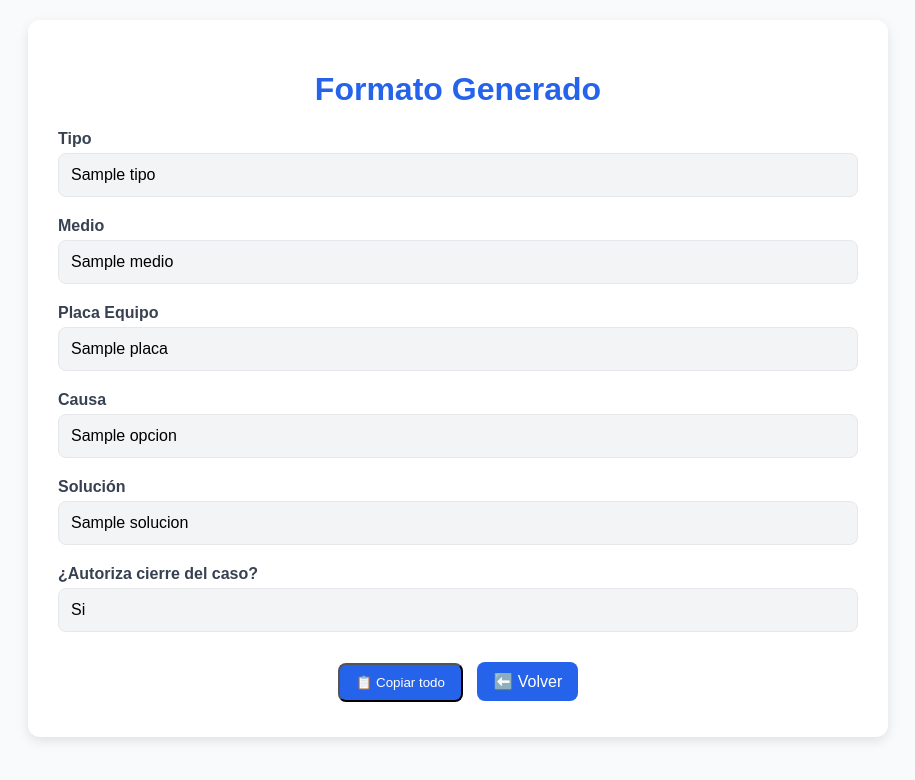
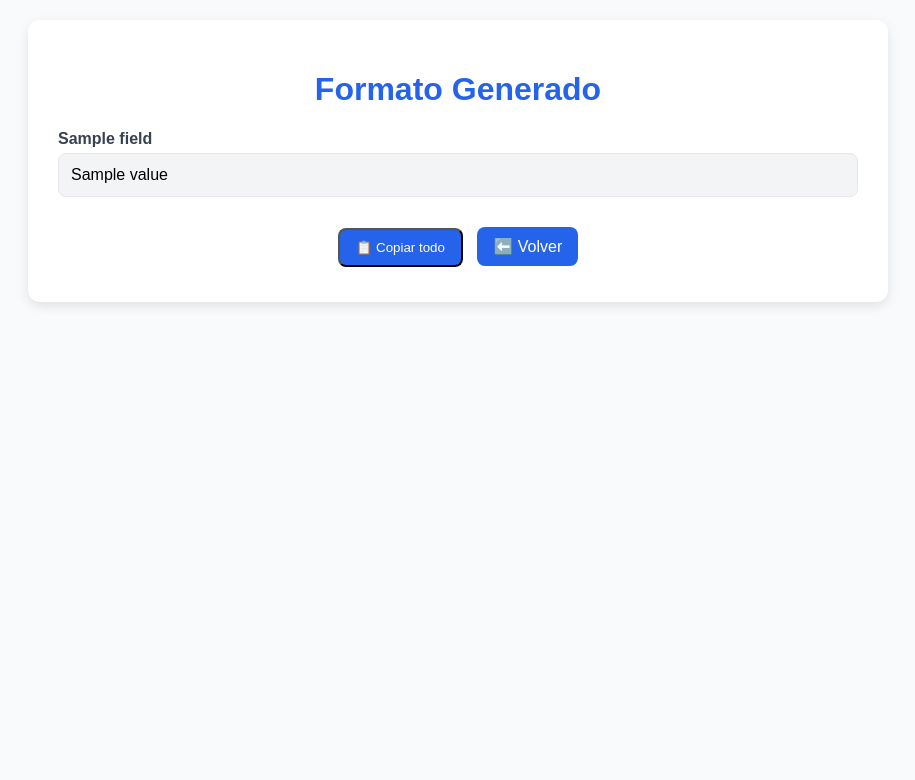
Before and after one commit to Steven-gil-dep/mi_app_flask, a Flask app: template templates/result.html in a window 1280 px wide. Shown: the top 780 px of the page, without its empty margins (182-1097 px from the left). Run offline with Flask 3, Linux system fonts and the light colour scheme; the template is opened without the code that fills it: most values are stand-ins (such as "Sample title", 1, 10 or a date in 2020).

Commit message:
Update result.html

```diff
--- a/templates/result.html
+++ b/templates/result.html
@@ -51,39 +51,19 @@
             text-decoration: none;
             cursor: pointer;
         }
-        .btn:hover {
-            background: #1d4ed8;
-        }
+        .btn:hover { background: #1d4ed8; }
     </style>
 </head>
 <body>
     <div class="container">
         <h1>Formato Generado</h1>
 
+        {% for label, value in fields.items() %}
         <div class="field">
-            <div class="label">Tipo</div>
-            <div class="value">{{ tipo }}</div>
+            <div class="label">{{ label }}</div>
+            <div class="value">{{ value }}</div>
         </div>
-        <div class="field">
-            <div class="label">Medio</div>
-            <div class="value">{{ medio }}</div>
-        </div>
-        <div class="field">
-            <div class="label">Placa Equipo</div>
-            <div class="value">{{ placa }}</div>
-        </div>
-        <div class="field">
-            <div class="label">Causa</div>
-            <div class="value">{{ opcion }}</div>
-        </div>
-        <div class="field">
-            <div class="label">Solución</div>
-            <div class="value">{{ solucion }}</div>
-        </div>
-        <div class="field">
-            <div class="label">¿Autoriza cierre del caso?</div>
-            <div class="value">Si</div>
-        </div>
+        {% endfor %}
 
         <div class="buttons">
             <button class="btn" onclick="copyText()">📋 Copiar todo</button>
@@ -93,8 +73,11 @@
 
     <script>
         function copyText() {
-            let text = `Tipo:\n{{ tipo }}\n\nMedio:\n{{ medio }}\n\nPlaca Equipo:\n{{ placa }}\n\nCausa:\n{{ opcion }}\n\nSolución:\n{{ solucion }}\n\n¿Autoriza cierre del caso?: Si`;
-            navigator.clipboard.writeText(text).then(() => {
+            let text = "";
+            document.querySelectorAll(".value").forEach(el => {
+                text += el.innerText + "\n\n";
+            });
+            navigator.clipboard.writeText(text.trim()).then(() => {
                 alert("✅ Texto copiado al portapapeles");
             });
         }
```
